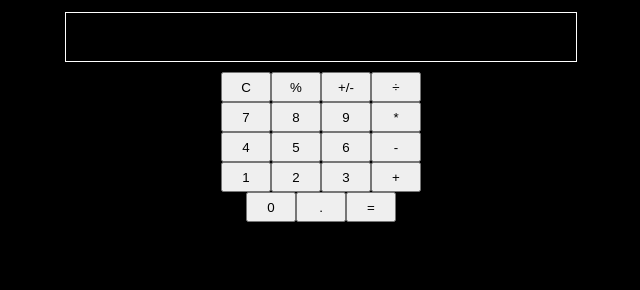
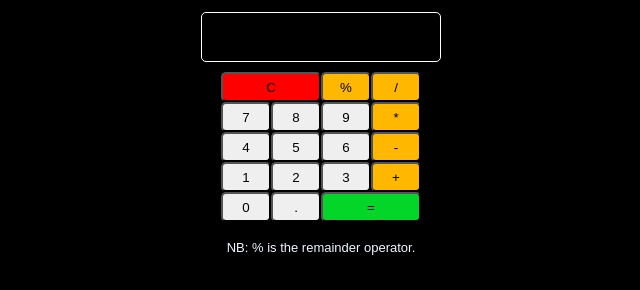
Before and after one commit to jimanloi/calculator-project, a website: page index.html in a window 1280 px wide. Shown: the part 50-340 px from the top of the page, without its empty margins (319-959 px from the left). Drawn offline with Linux system fonts and the light colour scheme.

Commit message:
added button functions

```diff
--- a/css/index.css
+++ b/css/index.css
@@ -21,29 +21,49 @@ header {
 .calculator {
     display: flex;
     flex-direction: column;
+    justify-self: center;
     align-items: center;
+    width: 300px;
 }
 
-#display {
+.calculator p {
+    font-size: small;
+}
+
+.display {
     border: 1px solid #ffffff;
+    border-radius: 5px;
     height: 50px;
     align-content: center;
-    width: 40%;
+    width: 80%;
     margin: 10px;
+    text-align: right;
+    padding-right: 15px;
 }
 
 .buttons {
     display: flex;
     flex-direction: column;
     align-items: center;
-    width: 40%;
+    width: 100%;
 }
 
-.buttons row {
-    padding: 5px;
+.clear {
+    background-color: #ff0000;
+    width: 100px !important;
+}
+
+.equal {
+    background-color: #04f630de;
+    width: 100px !important;
+}
+
+.operator {
+    background-color: rgb(255, 183, 0);
 }
 
 .row button {
     height: 30px;
     width: 50px;
+    border-radius: 5px;
 }
--- a/index.html
+++ b/index.html
@@ -14,6 +14,8 @@
         <div class="calculator">
             <div id="display" class="display"></div>
             <div id="buttons" class="buttons"></div>
+            <br />
+            <p>NB: % is the remainder operator.</p>
         </div>
 
         <script src="./src/index.js"></script>
--- a/src/index.js
+++ b/src/index.js
@@ -5,7 +5,7 @@ const display = document.getElementById('display');
 const buttons = document.getElementById('buttons');
 
 const data = [
-    ['C', '%', '+/-', '÷'],
+    ['C', '%', '/'],
     ['7', '8', '9', '*'],
     ['4', '5', '6', '-'],
     ['1', '2', '3', '+'],
@@ -19,8 +19,36 @@ data.forEach((row) => {
     row.forEach((buttonData) => {
         const btn = document.createElement('button');
         btn.innerText = buttonData;
+
+        if (buttonData === '=') {
+            btn.classList.add('equal');
+        } else if (buttonData === 'C') {
+            btn.classList.add('clear');
+        } else if (['*', '-', '+', '/', '%'].includes(buttonData)) {
+            btn.classList.add('operator');
+        }
+
+        btn.addEventListener('click', (btn) => clickHandler(buttonData));
+
         rowElement.append(btn);
     });
 
     buttons.append(rowElement);
 });
+
+let value = '';
+function clickHandler(btn) {
+    if (btn === '=') {
+        try {
+            value = eval(value);
+            console.log(value);
+        } catch {
+            value = 'error';
+        }
+    } else if (btn === 'C') {
+        value = '';
+    } else {
+        value += btn;
+    }
+    display.innerText = value;
+}
```
